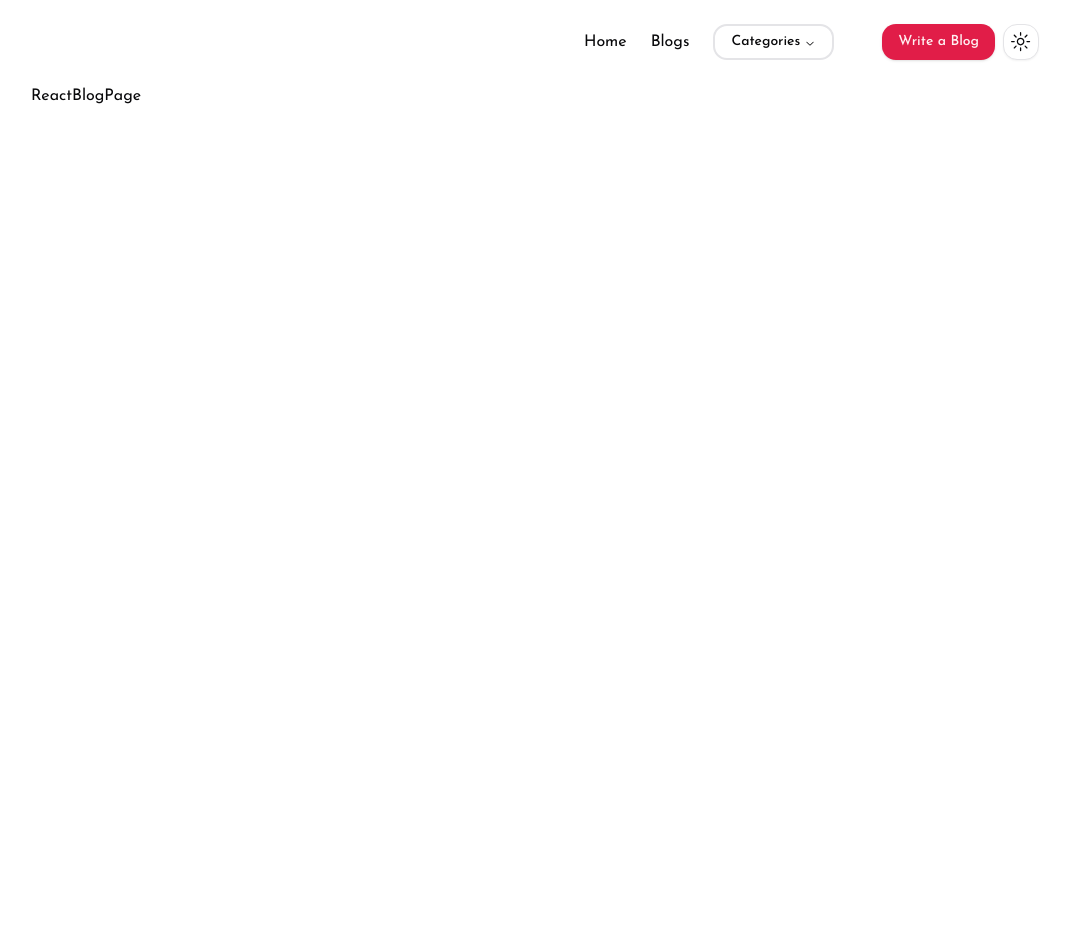
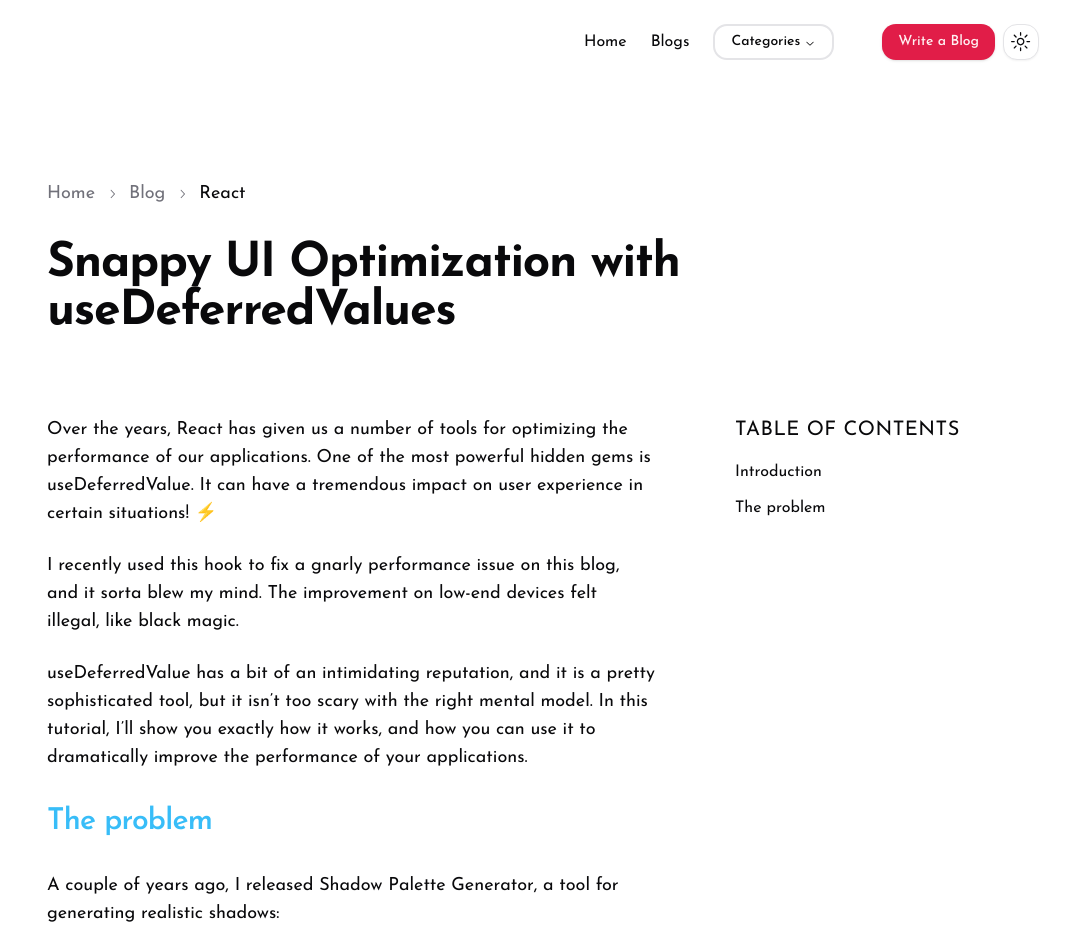
Before and after one commit to khalid-09/InkSpire, a Next.js app: page /react/use-deferred-value in a window 1280 px wide. Shown: the top 952 px of the page, without its empty margins (97-1167 px from the left). Before the commit the page ends 800 px from the top, so only its background shows below. Built offline with nearby package versions, Linux system fonts and the light colour scheme.

Commit message:
feat: add blog page

```diff
--- a/src/app/layout.tsx
+++ b/src/app/layout.tsx
@@ -2,7 +2,7 @@ import type { Metadata } from 'next';
 import { Inter, Josefin_Sans } from 'next/font/google';
 import '@/styles/globals.css';
 import { ThemeProvider } from '@/components/theme-provider';
-import HeaderNav from '@/components/landing/header-nav';
+import HeaderNav from '@/components/header-nav';
 
 const josefin = Josefin_Sans({ subsets: ['latin'] });
 
--- a/src/app/react/[slug]/page.tsx
+++ b/src/app/react/[slug]/page.tsx
@@ -1,5 +1,78 @@
+import Breadcrumbs from '@/components/breadcrumbs';
+import { H1, H2, P } from '@/components/typography';
+import Link from 'next/link';
+
 const ReactBlogPage = () => {
-  return <div>ReactBlogPage</div>;
+  return (
+    <section className="p-4 mt-20 ">
+      <Breadcrumbs />
+      <H1 className="mt-8">Snappy UI Optimization with useDeferredValues</H1>
+      <article className="flex md:flex-row flex-col items-start gap-20 mt-20">
+        <div className="text-lg space-y-8 w-full md:w-2/3">
+          <div id="introduction">
+            <P>
+              Over the years, React has given us a number of tools for
+              optimizing the performance of our applications. One of the most
+              powerful hidden gems is useDeferredValue. It can have a tremendous
+              impact on user experience in certain situations! ⚡
+            </P>
+            <P>
+              I recently used this hook to fix a gnarly performance issue on
+              this blog, and it sorta blew my mind. The improvement on low-end
+              devices felt illegal, like black magic.
+            </P>
+            <P>
+              useDeferredValue has a bit of an intimidating reputation, and it
+              is a pretty sophisticated tool, but it isn’t too scary with the
+              right mental model. In this tutorial, I’ll show you exactly how it
+              works, and how you can use it to dramatically improve the
+              performance of your applications.
+            </P>
+          </div>
+          <div id="theproblem">
+            <H2 className="text-sky-400">The problem</H2>
+            <P>
+              A couple of years ago, I released Shadow Palette Generator, a tool
+              for generating realistic shadows:
+            </P>
+            <P>
+              By experimenting with sliders and other controls, you can design
+              your own set of shadows. The CSS code is provided for you to
+              copy/paste it into your own application.
+            </P>
+            <P>
+              Here’s the problem: the controls in this UI are designed to
+              provide immediate feedback; as the user slides the “Oomph” slider,
+              for example, they see the effect of that change right away. This
+              means that the UI is re-rendered dozens of times a second while
+              one of these inputs is being dragged.
+            </P>
+            <P>
+              Now, React is fast, and most of this UI is pretty easy to update.
+              The problem is the syntax-highlighted code snippet at the bottom:
+            </P>
+          </div>
+        </div>
+        <aside className="w-full md:w-1/3 md:block hidden">
+          <h4 className="text-xl uppercase tracking-wide mb-4">
+            Table of contents
+          </h4>
+          <ul className="space-y-3">
+            <li>
+              <Link href="/react/use-deferred-value#introduction">
+                Introduction
+              </Link>
+            </li>
+            <li>
+              <Link href="/react/use-deferred-value#theproblem">
+                The problem
+              </Link>
+            </li>
+          </ul>
+        </aside>
+      </article>
+    </section>
+  );
 };
 
 export default ReactBlogPage;
--- /dev/null
+++ b/src/components/breadcrumbs.tsx
@@ -0,0 +1,62 @@
+'use client';
+
+import { usePathname } from 'next/navigation';
+import {
+  Breadcrumb,
+  BreadcrumbItem,
+  BreadcrumbLink,
+  BreadcrumbList,
+  BreadcrumbPage,
+  BreadcrumbSeparator,
+} from '@/components/ui/breadcrumb';
+import Link from 'next/link';
+
+const Breadcrumbs = () => {
+  const pathname = usePathname();
+  const categoryPathname = pathname.split('/').at(1);
+
+  let category = {
+    categoryLink: '',
+    categoryName: '',
+  };
+
+  if (categoryPathname === 'react') {
+    category.categoryLink = '/category/react';
+    category.categoryName = 'React';
+  } else if (categoryPathname === 'css') {
+    category.categoryLink = '/category/css';
+    category.categoryName = 'CSS';
+  } else if (categoryPathname === 'animations') {
+    category.categoryLink = '/category/animations';
+    category.categoryName = 'Animations';
+  } else {
+    category.categoryLink = '/category/performance';
+    category.categoryName = 'Performance';
+  }
+
+  return (
+    <Breadcrumb>
+      <BreadcrumbList>
+        <BreadcrumbItem>
+          <BreadcrumbLink className="text-lg" asChild>
+            <Link href="/">Home</Link>
+          </BreadcrumbLink>
+        </BreadcrumbItem>
+        <BreadcrumbSeparator />
+        <BreadcrumbItem>
+          <BreadcrumbLink className="text-lg" asChild>
+            <Link href={category.categoryLink}>Blog</Link>
+          </BreadcrumbLink>
+        </BreadcrumbItem>
+        <BreadcrumbSeparator />
+        <BreadcrumbItem>
+          <BreadcrumbPage className="text-lg">
+            {category.categoryName}
+          </BreadcrumbPage>
+        </BreadcrumbItem>
+      </BreadcrumbList>
+    </Breadcrumb>
+  );
+};
+
+export default Breadcrumbs;
--- a/src/components/landing/header-nav.tsx
+++ b/src/components/header-nav.tsx
@@ -1,8 +1,8 @@
 'use client';
 
 import Link from 'next/link';
-import { ModeToggle } from '../theme-toggle';
-import { Button } from '../ui/button';
+import { ModeToggle } from './theme-toggle';
+import { Button } from './ui/button';
 import {
   NavigationMenu,
   NavigationMenuContent,
@@ -58,7 +58,7 @@ const HeaderNav = () => {
           </NavigationMenu>
         </li>
       </ul>
-      <aside className="flex md:flex-row items-end md:items-center flex-col-reverse gap-2">
+      <aside className="flex md:flex-row items-end  md:items-center flex-col-reverse gap-2">
         <Button asChild>
           <Link href="/blog/new">Write a Blog</Link>
         </Button>
--- /dev/null
+++ b/src/components/typography.tsx
@@ -0,0 +1,62 @@
+import { cn } from '@/lib/utils';
+import { HTMLProps } from 'react';
+
+export function H1({ children, className }: HTMLProps<HTMLHeadingElement>) {
+  return (
+    <h1
+      className={cn(
+        'scroll-m-20 text-4xl font-extrabold tracking-tight lg:text-5xl',
+        className
+      )}
+    >
+      {children}
+    </h1>
+  );
+}
+
+export function H2({ children, className }: HTMLProps<HTMLHeadingElement>) {
+  return (
+    <h2
+      className={cn(
+        'scroll-m-20 pb-2 text-3xl font-semibold tracking-tight first:mt-0',
+        className
+      )}
+    >
+      {children}
+    </h2>
+  );
+}
+
+export function H3({ children, className }: HTMLProps<HTMLHeadingElement>) {
+  return (
+    <h3
+      className={cn(
+        'scroll-m-20 text-2xl font-semibold tracking-tight',
+        className
+      )}
+    >
+      {children}
+    </h3>
+  );
+}
+
+export function H4({ children, className }: HTMLProps<HTMLHeadingElement>) {
+  return (
+    <h4
+      className={cn(
+        'scroll-m-20 text-xl font-semibold tracking-tight',
+        className
+      )}
+    >
+      {children}
+    </h4>
+  );
+}
+
+export function P({ children, className }: HTMLProps<HTMLParagraphElement>) {
+  return (
+    <p className={cn('leading-7 [&:not(:first-child)]:mt-6', className)}>
+      {children}
+    </p>
+  );
+}
--- /dev/null
+++ b/src/components/ui/breadcrumb.tsx
@@ -0,0 +1,115 @@
+import * as React from "react"
+import { ChevronRightIcon, DotsHorizontalIcon } from "@radix-ui/react-icons"
+import { Slot } from "@radix-ui/react-slot"
+
+import { cn } from "@/lib/utils"
+
+const Breadcrumb = React.forwardRef<
+  HTMLElement,
+  React.ComponentPropsWithoutRef<"nav"> & {
+    separator?: React.ReactNode
+  }
+>(({ ...props }, ref) => <nav ref={ref} aria-label="breadcrumb" {...props} />)
+Breadcrumb.displayName = "Breadcrumb"
+
+const BreadcrumbList = React.forwardRef<
+  HTMLOListElement,
+  React.ComponentPropsWithoutRef<"ol">
+>(({ className, ...props }, ref) => (
+  <ol
+    ref={ref}
+    className={cn(
+      "flex flex-wrap items-center gap-1.5 break-words text-sm text-muted-foreground sm:gap-2.5",
+      className
+    )}
+    {...props}
+  />
+))
+BreadcrumbList.displayName = "BreadcrumbList"
+
+const BreadcrumbItem = React.forwardRef<
+  HTMLLIElement,
+  React.ComponentPropsWithoutRef<"li">
+>(({ className, ...props }, ref) => (
+  <li
+    ref={ref}
+    className={cn("inline-flex items-center gap-1.5", className)}
+    {...props}
+  />
+))
+BreadcrumbItem.displayName = "BreadcrumbItem"
+
+const BreadcrumbLink = React.forwardRef<
+  HTMLAnchorElement,
+  React.ComponentPropsWithoutRef<"a"> & {
+    asChild?: boolean
+  }
+>(({ asChild, className, ...props }, ref) => {
+  const Comp = asChild ? Slot : "a"
+
+  return (
+    <Comp
+      ref={ref}
+      className={cn("transition-colors hover:text-foreground", className)}
+      {...props}
+    />
+  )
+})
+BreadcrumbLink.displayName = "BreadcrumbLink"
+
+const BreadcrumbPage = React.forwardRef<
+  HTMLSpanElement,
+  React.ComponentPropsWithoutRef<"span">
+>(({ className, ...props }, ref) => (
+  <span
+    ref={ref}
+    role="link"
+    aria-disabled="true"
+    aria-current="page"
+    className={cn("font-normal text-foreground", className)}
+    {...props}
+  />
+))
+BreadcrumbPage.displayName = "BreadcrumbPage"
+
+const BreadcrumbSeparator = ({
+  children,
+  className,
+  ...props
+}: React.ComponentProps<"li">) => (
+  <li
+    role="presentation"
+    aria-hidden="true"
+    className={cn("[&>svg]:size-3.5", className)}
+    {...props}
+  >
+    {children ?? <ChevronRightIcon />}
+  </li>
+)
+BreadcrumbSeparator.displayName = "BreadcrumbSeparator"
+
+const BreadcrumbEllipsis = ({
+  className,
+  ...props
+}: React.ComponentProps<"span">) => (
+  <span
+    role="presentation"
+    aria-hidden="true"
+    className={cn("flex h-9 w-9 items-center justify-center", className)}
+    {...props}
+  >
+    <DotsHorizontalIcon className="h-4 w-4" />
+    <span className="sr-only">More</span>
+  </span>
+)
+BreadcrumbEllipsis.displayName = "BreadcrumbElipssis"
+
+export {
+  Breadcrumb,
+  BreadcrumbList,
+  BreadcrumbItem,
+  BreadcrumbLink,
+  BreadcrumbPage,
+  BreadcrumbSeparator,
+  BreadcrumbEllipsis,
+}
```
Also changed, not shown: vercel.json (added).
